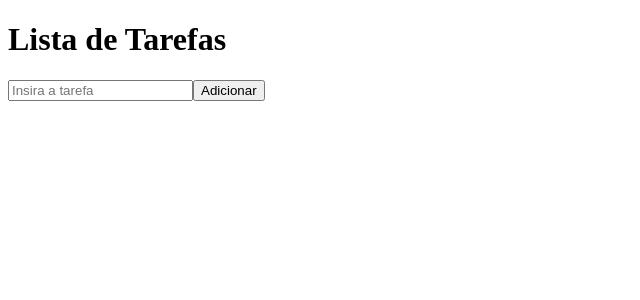
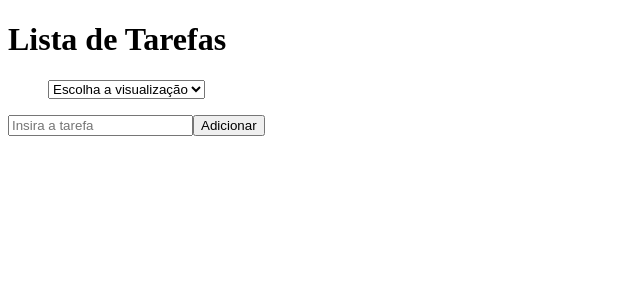
Before and after one commit to ldsleticia/to-do-list, a Vue app: page / in a window 1280 px wide. Shown: the top 300 px of the page, without its empty margins (0-640 px from the left). Built offline with nearby package versions, Linux system fonts and the light colour scheme.

Commit message:
inserindo select

```diff
--- a/src/components/List.vue
+++ b/src/components/List.vue
@@ -1,10 +1,20 @@
 <template>
   <ul>
+
+    <select v-model="selected">
+      <option disabled value="">Escolha a visualização</option>
+      <option>Todos</option>
+      <option>A fazer</option>
+      <option>Concluído</option>
+      <option>Deletado</option>
+    </select>
+
     <li v-for="item in itens" :key="item.id">
       <input type="checkbox" id="checkbox" v-model="item.concluded" />
       <label for="checkbox"> {{ item.description }} </label>
       <button @click="() => $emit('remove', item)">Excluir</button>
     </li>
+
   </ul>
 </template>
 
@@ -16,10 +26,15 @@ export default {
       default: () => {},
     },
   },
+  data() {
+      return {
+          selected: ''
+      }
+  },
   computed: {
-      itens() {
-          return this.data.filter(item => item.excluded === false)
-      }
-  }
+    itens() {
+      return this.data.filter((item) => item.excluded === false);
+    },
+  },
 };
 </script>
```
